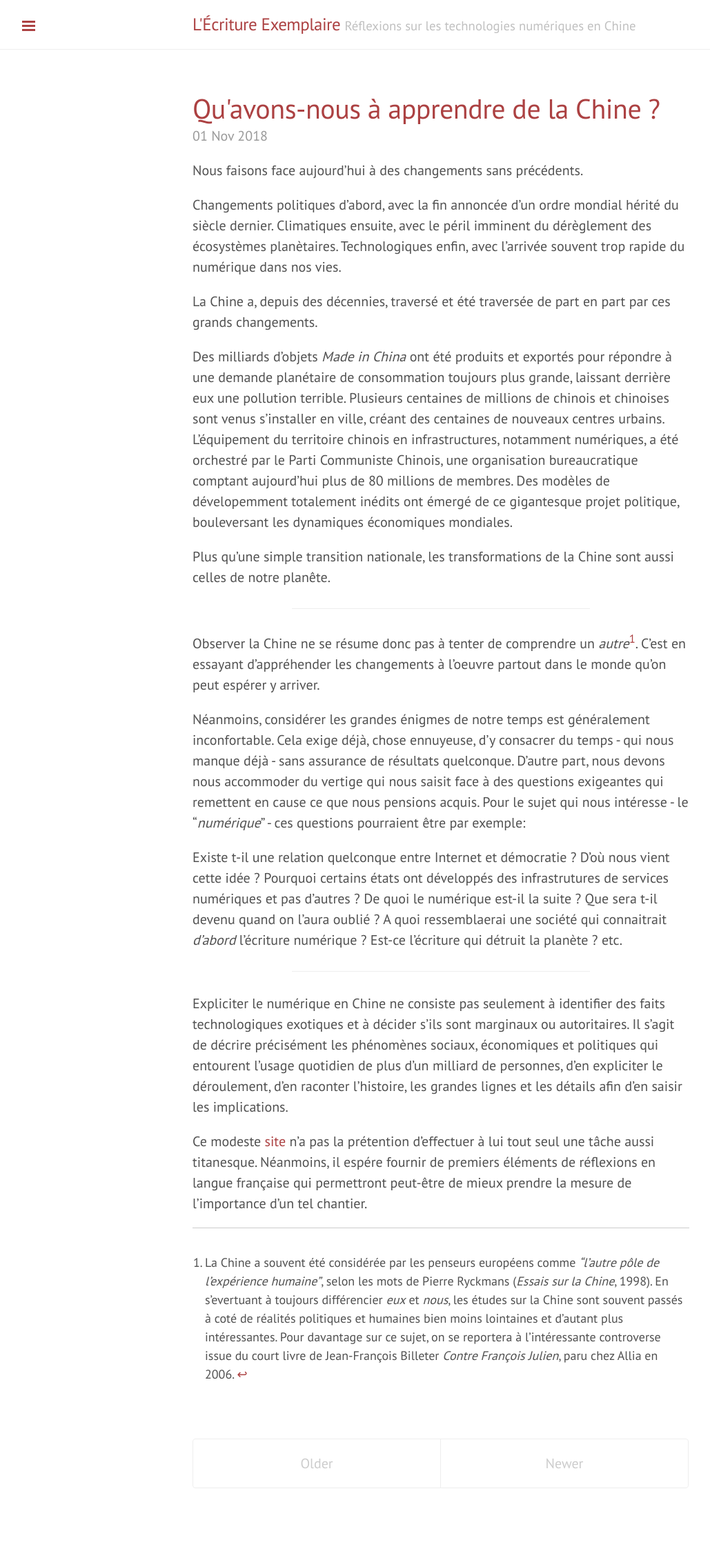
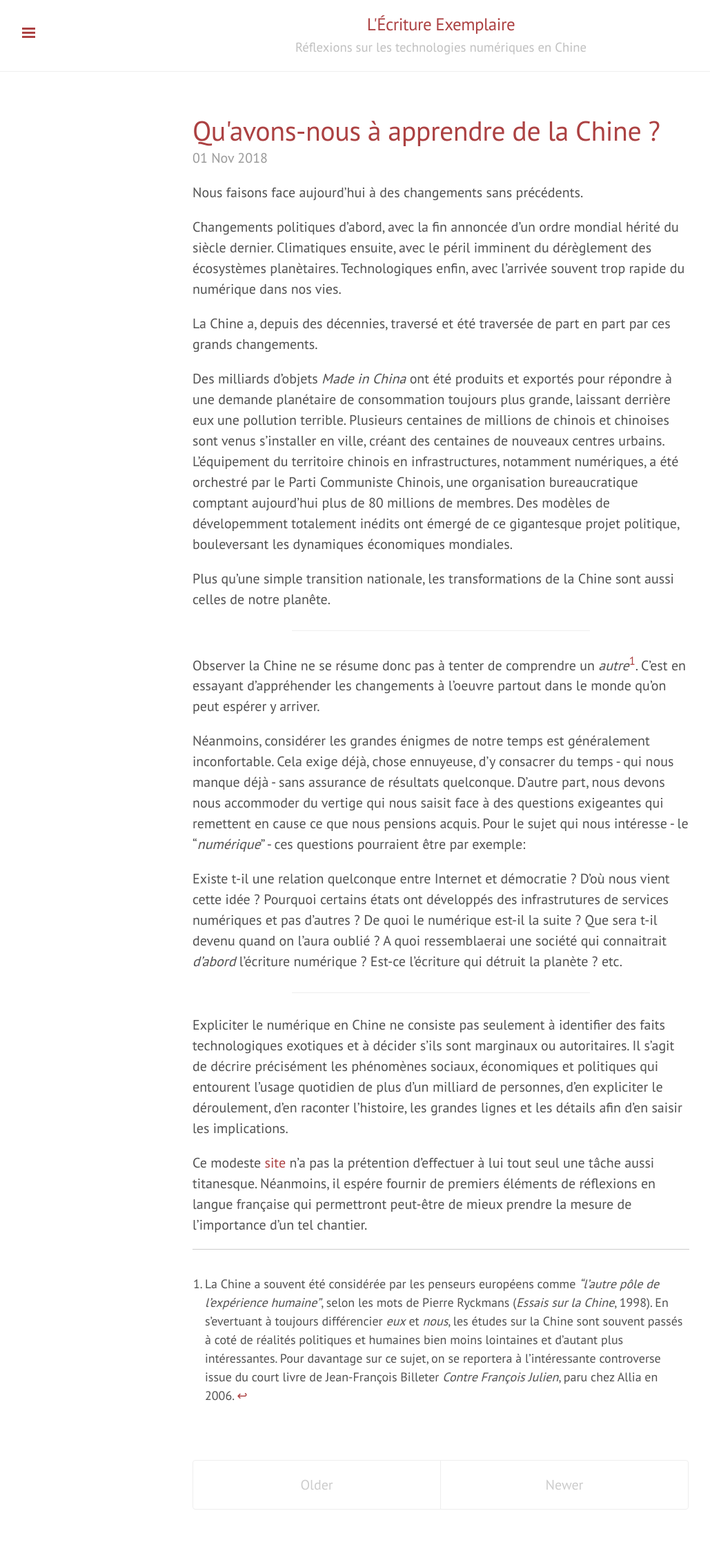
Before and after one commit to clemsos/ecriture.exemplaire.cc, a Jekyll site: the page built from index.html, in a window 1280 px wide. Shown: the whole page at 69% size, without its empty margins (1-1030 px from the left). Built offline with Jekyll 4.4.1, drawn with Linux system fonts in a browser that asks for light colours; the list of posts is cut into pages by our own code; comment, search, counter and statistics services are not loaded; before the commit the page ends 2218 px from its top, so only the background shows below that.

Commit message:
better header

```diff
--- a/_layouts/default.html
+++ b/_layouts/default.html
@@ -16,6 +16,7 @@
 
           <h3 class="masthead-title">
             <a href="/" title="Home">{{ site.title }}</a>
+            <br />
             <small>{{ site.tagline }}</small>
           </h3>
         </div>
--- a/public/css/lanyon.css
+++ b/public/css/lanyon.css
@@ -207,7 +207,7 @@ a.sidebar-nav-item:focus {
 /* Style the `label` that we use to target the `.sidebar-checkbox` */
 .sidebar-toggle {
   position: absolute;
-  top:  1rem;
+  top:  1.5rem;
   left: 1rem;
   display: block;
   width: 2.2rem;
--- a/public/css/style.css
+++ b/public/css/style.css
@@ -14,6 +14,11 @@ hr {
   margin-left: auto;
   margin-right: auto;
 }
+
+.masthead-title {
+  text-align: center;
+}
+
 .footnotes {
   border-top: 1px solid #ccc;
   padding-top: 2em;
```
